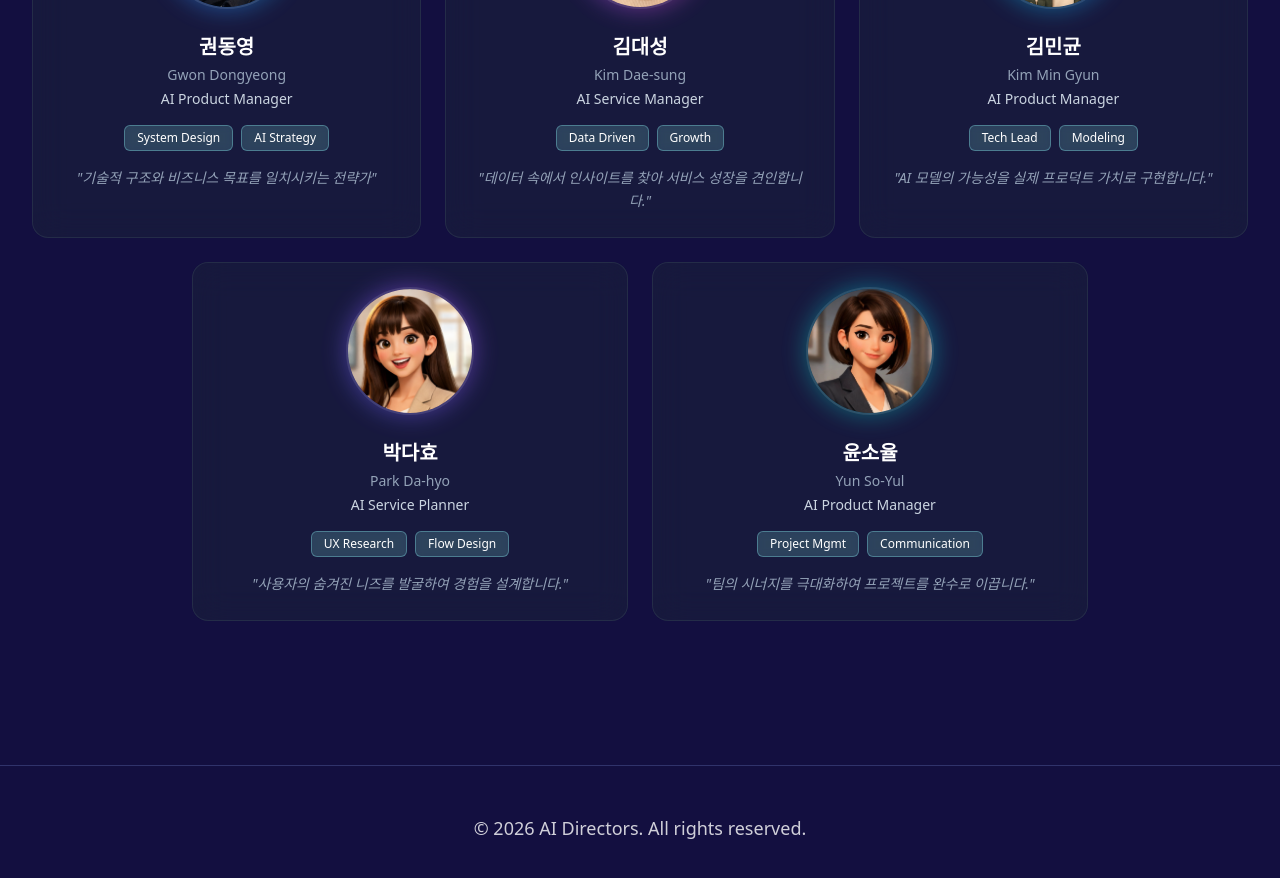
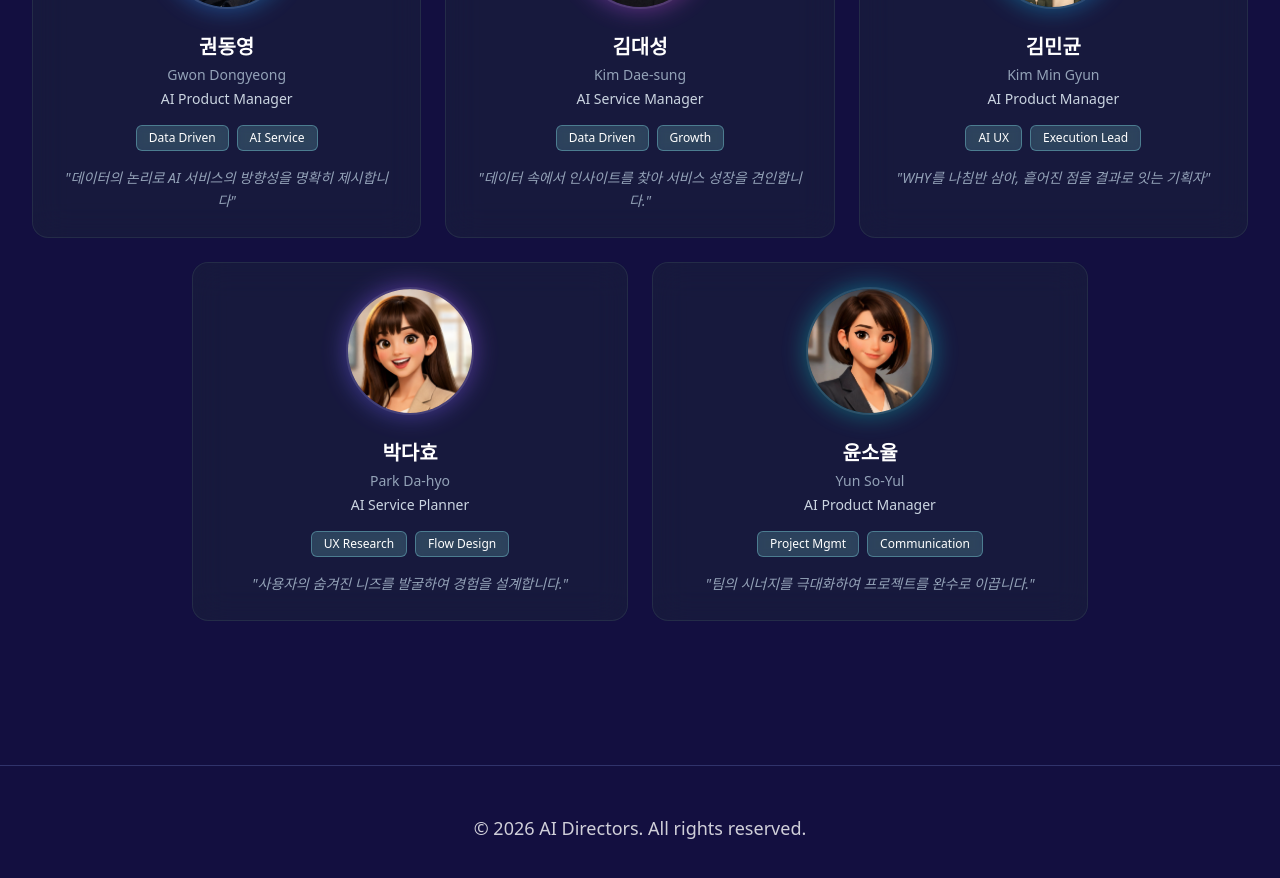
Before and after one commit to Jwoo-P/fast_builderthon, a React (Vite) app: page / in a window 1280 px wide. Shown: the part 4560-5438 px from the top of the page. Built offline with nearby package versions, Linux system fonts and the light colour scheme.

Commit message:
feat: 팀 멤버 카드 내용 업데이트 (권동영, 김민균) 및 TeamCard 컴포넌트 줄바꿈 처리 추가

```diff
--- a/src/components/TeamCard.tsx
+++ b/src/components/TeamCard.tsx
@@ -52,7 +52,7 @@ export default function TeamCard({ member }: TeamCardProps) {
         </div>
 
         {/* 4. 한 줄 소개 (Philosophy) */}
-        <p className="text-sm text-slate-400 italic leading-relaxed">
+        <p className="text-sm text-slate-400 italic leading-relaxed whitespace-pre-line">
           "{member.philosophy}"
         </p>
       </div>
--- a/src/data/teamMembers.ts
+++ b/src/data/teamMembers.ts
@@ -6,8 +6,8 @@ export const teamMembers: TeamMember[] = [
     name: '권동영',
     nameEn: 'Gwon Dongyeong',
     role: 'AI Product Manager',
-    specialties: ['System Design', 'AI Strategy'],
-    philosophy: '기술적 구조와 비즈니스 목표를 일치시키는 전략가',
+    specialties: ['Data Driven', 'AI Service'],
+    philosophy: '데이터의 논리로 AI 서비스의 방향성을 명확히 제시합니다',
     avatarImage: '/Gwon Dongyeong.png',
     glowColor: 'from-blue-500/60 to-cyan-500/60', // 블루-사이언 그라데이션
   },
@@ -26,8 +26,8 @@ export const teamMembers: TeamMember[] = [
     name: '김민균',
     nameEn: 'Kim Min Gyun',
     role: 'AI Product Manager',
-    specialties: ['Tech Lead', 'Modeling'],
-    philosophy: 'AI 모델의 가능성을 실제 프로덕트 가치로 구현합니다.',
+    specialties: ['AI UX', 'Execution Lead'],
+    philosophy: 'WHY를 나침반 삼아, 흩어진 점을 결과로 잇는 기획자',
     avatarImage: '/Kim Min Gyun.png',
     glowColor: 'from-cyan-500/60 to-blue-500/60', // 사이언-블루 그라데이션
   },
```
Also changed, not shown: public/Kim Dae-sung.png.
